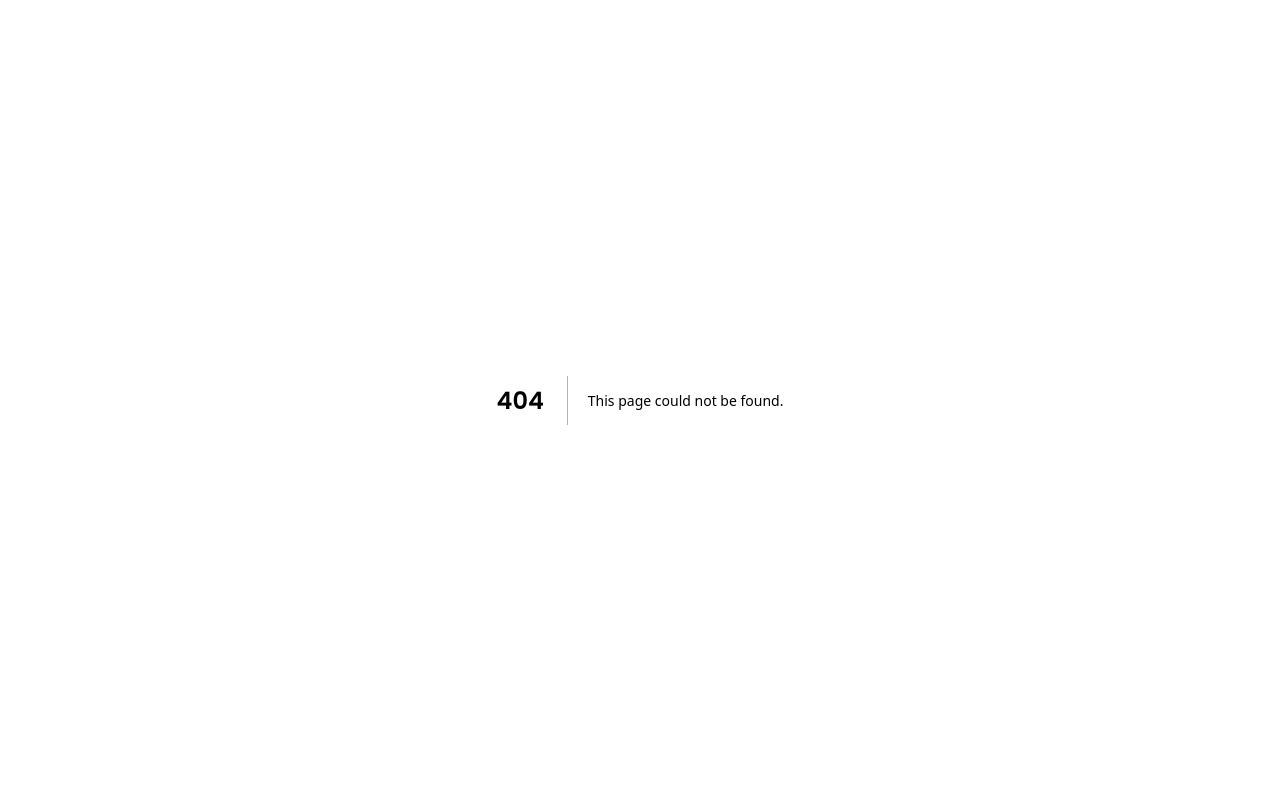
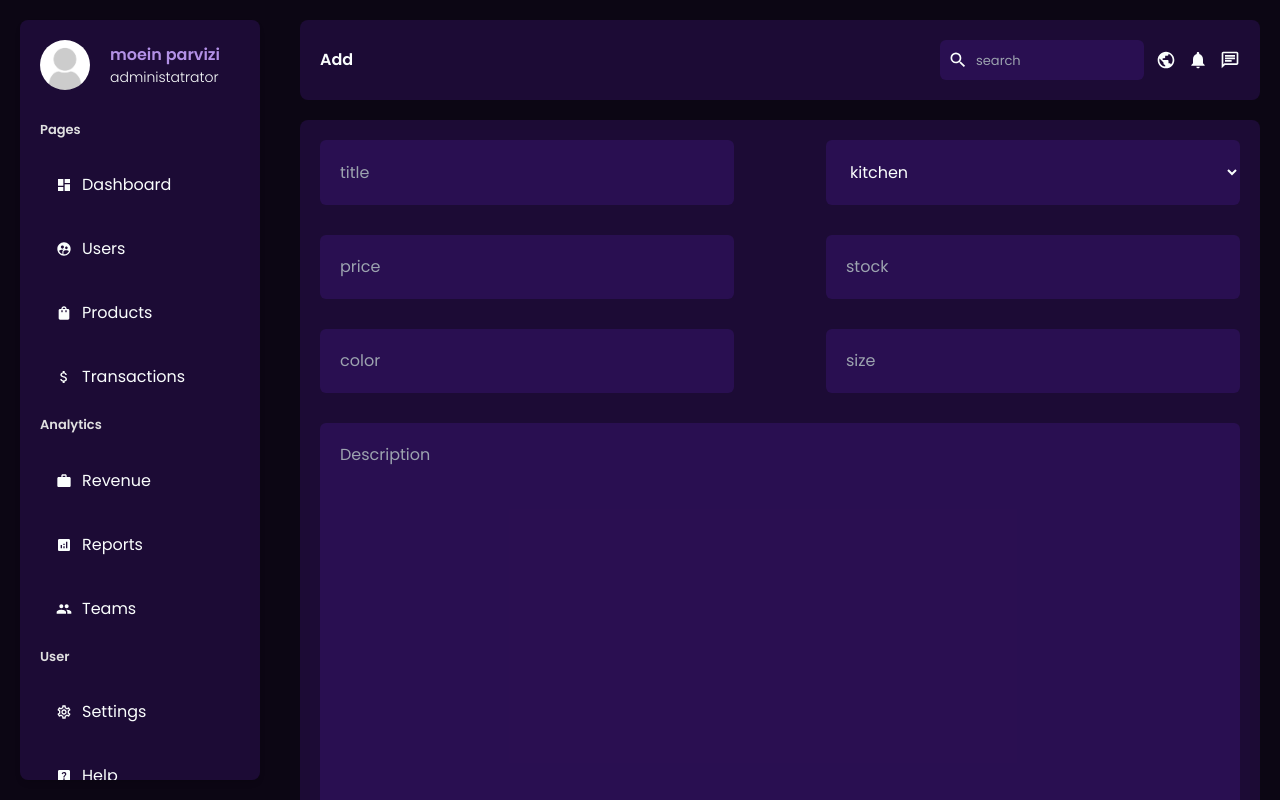
Before and after one commit to moeinparvizi/dashboard, a Next.js app: page /dashboard/products/add in a window 1280 px wide. Before the commit this address had no page. Shown: the top 800 px of the page. Built offline with nearby package versions, Linux system fonts and the light colour scheme.

Commit message:
complated add product page ui

```diff
--- /dev/null
+++ b/app/dashboard/products/add/page.jsx
@@ -0,0 +1,89 @@
+const AddProductPage = () => {
+  return (
+    <div className="p-5 w-full bg-bgDark rounded-lg mt-5">
+      <form
+        action=""
+        className="
+        flex
+        flex-wrap
+        justify-between
+      "
+      >
+        <input
+          type="text"
+          placeholder="title"
+          name="title"
+          required
+          className="p-5 bg-[#43178459] text-text rounded-md mb-[30px] w-[45%]"
+        />
+        <select
+          className="p-5 bg-[#43178459] text-text rounded-md mb-[30px] w-[45%]"
+          name="cat"
+          id="cat"
+        >
+          <option
+            className="capitalize"
+            value="general"
+            disabled
+          >
+            choose a category
+          </option>
+          <option className="capitalize" value="kitchen">
+            kitchen
+          </option>
+          <option className="capitalize" value="phone">
+            phone
+          </option>
+          <option className="capitalize" value="computer">
+            computer
+          </option>
+        </select>
+        <input
+          type="number"
+          id="price"
+          placeholder="price"
+          name="price"
+          required
+          className="p-5 bg-[#43178459] text-text rounded-md mb-[30px] w-[45%]"
+        />
+        <input
+          type="number"
+          placeholder="stock"
+          name="stock"
+          required
+          className="p-5 bg-[#43178459] text-text rounded-md mb-[30px] w-[45%]"
+        />
+        <input
+          type="text"
+          id="color"
+          placeholder="color"
+          name="color"
+          className="p-5 bg-[#43178459] text-text rounded-md mb-[30px] w-[45%]"
+        />
+        <input
+          type="text"
+          placeholder="size"
+          id="size"
+          name="size"
+          className="p-5 bg-[#43178459] text-text rounded-md mb-[30px] w-[45%]"
+        />
+        <textarea
+          required
+          name="desc"
+          id="desc"
+          rows="16"
+          placeholder="Description"
+          className="p-5 bg-[#43178459] text-text rounded-md mb-[30px] w-full"
+        ></textarea>
+        <button
+          type="submit"
+          className="w-full rounded-md -none transition-all bg-accent hover:bg-primary p-5"
+        >
+          Submit
+        </button>
+      </form>
+    </div>
+  )
+}
+
+export default AddProductPage
--- a/app/dashboard/products/page.jsx
+++ b/app/dashboard/products/page.jsx
@@ -16,7 +16,7 @@ const UsersPage = () => {
     >
       <div className="flex justify-between items-center">
         <Search placeholder="use search" />
-        <Link href="/dashboard/users/add">
+        <Link href="/dashboard/products/add">
           <motion.button
             whileTap={{ scale: 0.9 }}
             whileHover={{ scale: 1.05 }}
```
